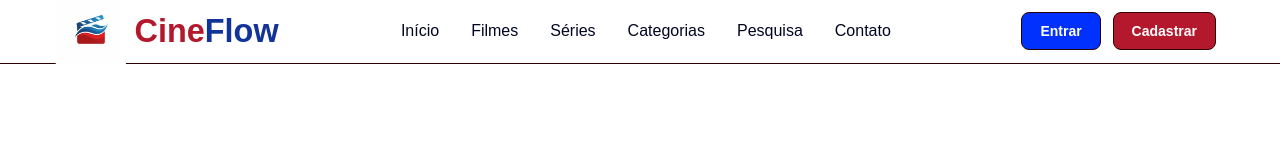
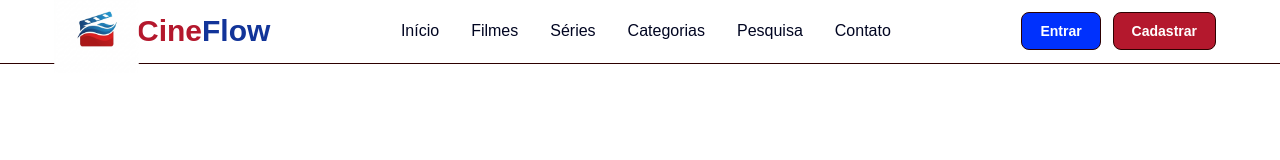
Before and after one commit to samuelsilva29-coder/Cineflow, a plain HTML site: page index.html in a window 1280 px wide. In both pictures the pointer is over the picture 96 px from the left and 31 px from the top of the page. Drawn offline with Linux system fonts and the light colour scheme.

Commit message:
Salvando o Header alterado

```diff
--- a/style.css
+++ b/style.css
@@ -46,15 +46,20 @@ body {
     font-weight: 800;
     color: var(--texto-principal);
     text-decoration: none;
+    /* transition: transform 0.3s ease; */
+}
+
+/* .logo:hover { */
+    /* transform: scale(1.08); */
+/* } */
+
+.logo img {
+    width: 65px;
     transition: transform 0.3s ease;
 }
 
-.logo:hover {
-    transform: scale(1.08);
-}
-
-.logo img {
-    width: 65px;
+.logo img:hover {
+    transform: scale(1.3);
 }
 
 .nav {
```
